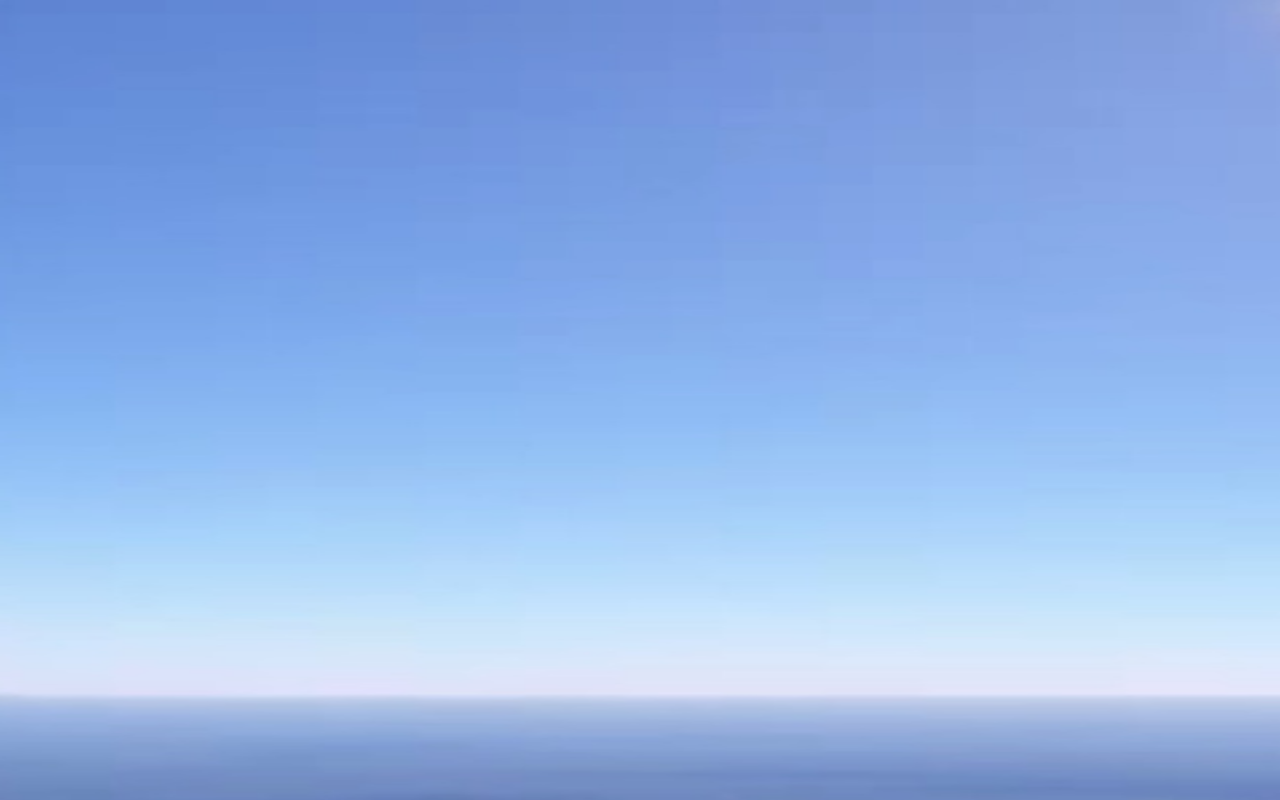
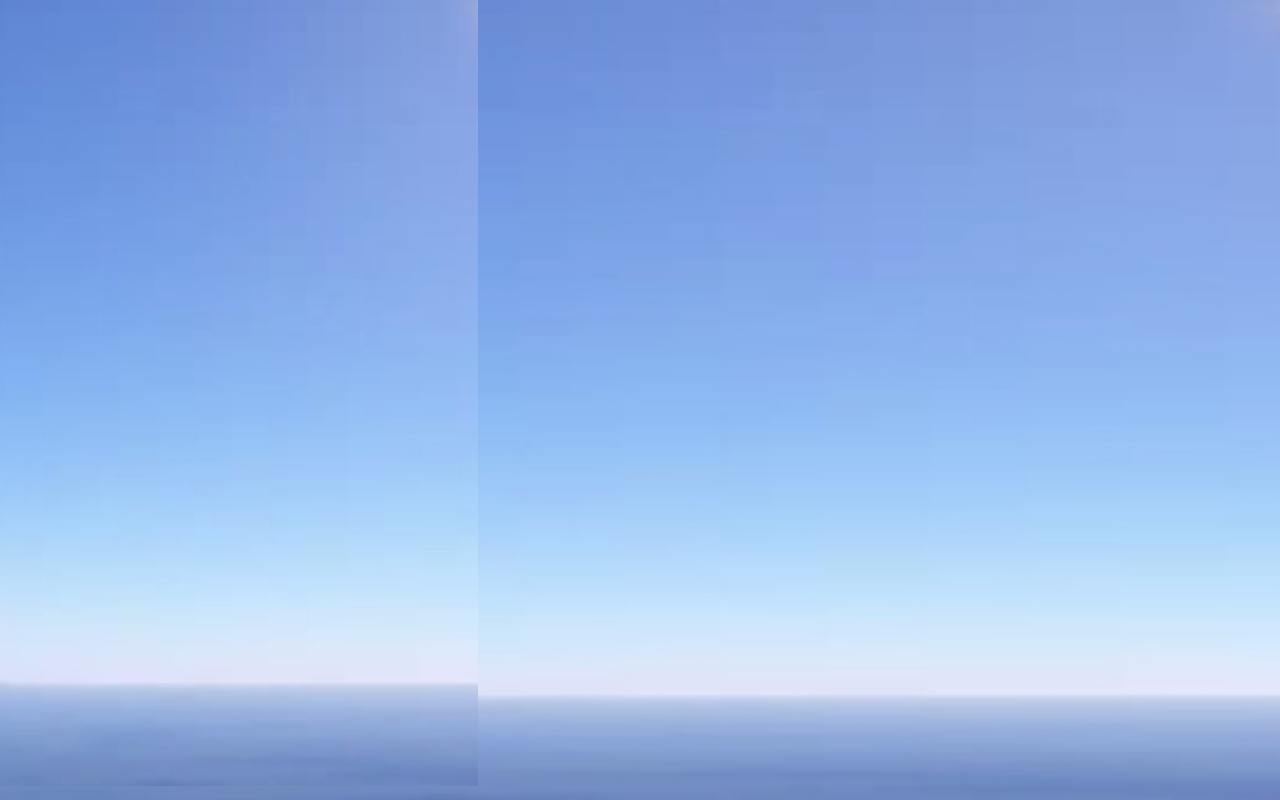
Before and after one commit to lewibs/wisdomDog, a plain HTML site: page index.html in a window 1280 px wide. Drawn offline with nearby package versions, Linux system fonts and the light colour scheme.

Commit message:
Update index.html

```diff
--- a/index.html
+++ b/index.html
@@ -10,7 +10,7 @@ body {
 </style>
 
 <body>
-
+<img src="wisdomDogBackground.png">
 </body>
 
 <script>
```
